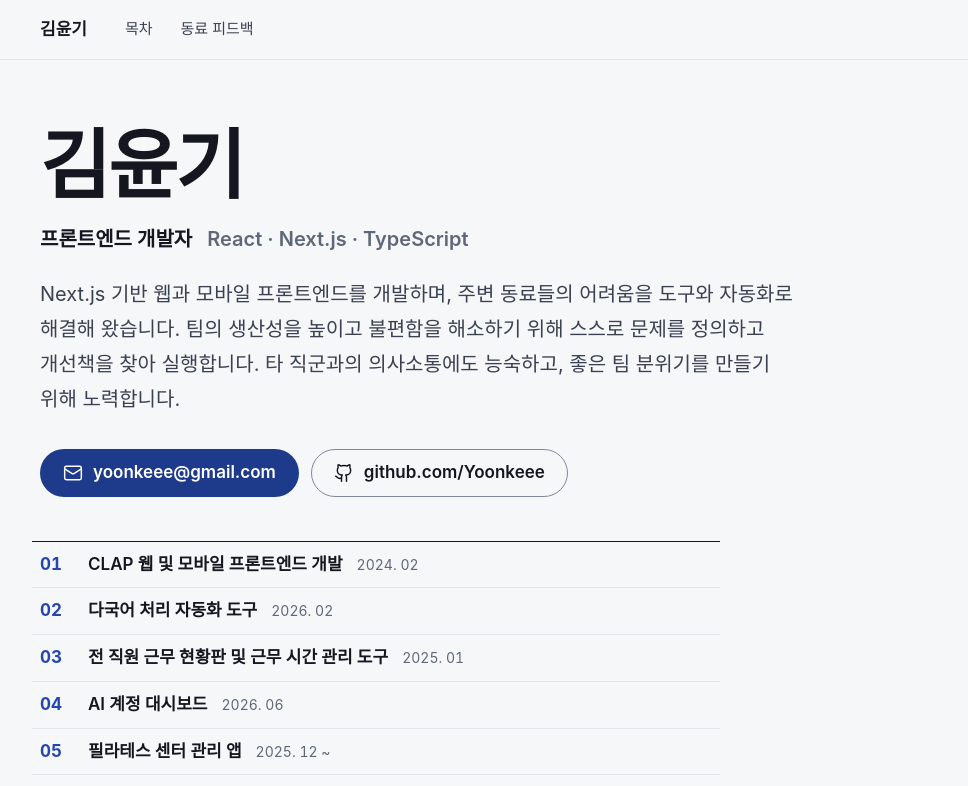
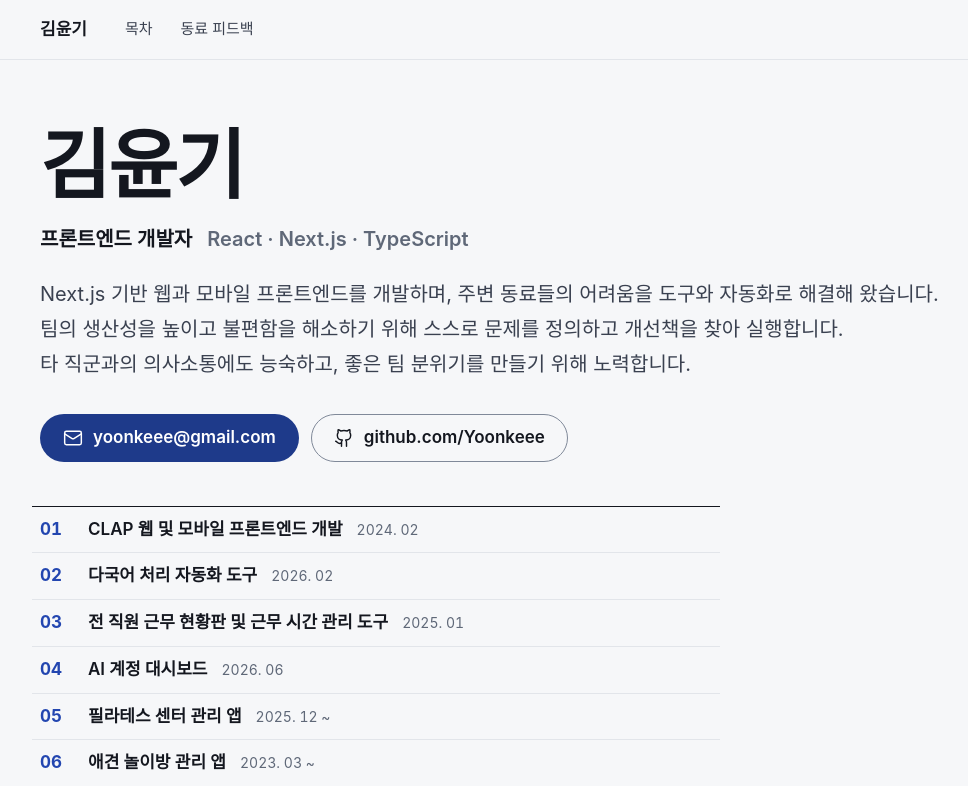
Before and after one commit to Yoonkeee/yoonkeee.github.io, a Next.js app: page /pf/ in a window 1280 px wide. Shown: the top 786 px of the page, without its empty margins (8-976 px from the left). Built offline with nearby package versions, Linux system fonts and the light colour scheme; a web font is replaced by a local one.

Commit message:
feat: 첫 화면 소개글을 한 줄에 한 문장씩 표시

```diff
--- a/src/components/Hero.module.css
+++ b/src/components/Hero.module.css
@@ -32,6 +32,16 @@
   max-width: 50rem;
   margin-top: 20px;
   font-size: var(--fs-lead);
+}
+
+@media (min-width: 1024px) {
+  .column > .lead {
+    max-width: none;
+  }
+
+  .sentence {
+    display: block;
+  }
 }
 
 .actions {
--- a/src/components/Hero.tsx
+++ b/src/components/Hero.tsx
@@ -23,7 +23,13 @@ export function Hero() {
           <span>{profile.role}</span>
           <span className={styles.stack}>{profile.stack}</span>
         </p>
-        <p className={styles.lead}>{profile.intro}</p>
+        <p className={styles.lead}>
+          {profile.intro.map((sentence) => (
+            <span key={sentence} className={styles.sentence}>
+              {sentence}{" "}
+            </span>
+          ))}
+        </p>
         <div className={styles.actions}>
           <a className={styles.primary} href={`mailto:${profile.email}`}>
             <MailIcon />
--- a/src/data/portfolio.ts
+++ b/src/data/portfolio.ts
@@ -93,8 +93,11 @@ export const profile = {
   name: "김윤기",
   role: "프론트엔드 개발자",
   stack: "React · Next.js · TypeScript",
-  intro:
-    "Next.js 기반 웹과 모바일 프론트엔드를 개발하며, 주변 동료들의 어려움을 도구와 자동화로 해결해 왔습니다. 팀의 생산성을 높이고 불편함을 해소하기 위해 스스로 문제를 정의하고 개선책을 찾아 실행합니다. 타 직군과의 의사소통에도 능숙하고, 좋은 팀 분위기를 만들기 위해 노력합니다.",
+  intro: [
+    "Next.js 기반 웹과 모바일 프론트엔드를 개발하며, 주변 동료들의 어려움을 도구와 자동화로 해결해 왔습니다.",
+    "팀의 생산성을 높이고 불편함을 해소하기 위해 스스로 문제를 정의하고 개선책을 찾아 실행합니다.",
+    "타 직군과의 의사소통에도 능숙하고, 좋은 팀 분위기를 만들기 위해 노력합니다.",
+  ],
   email: "yoonkeee@gmail.com",
   github: { label: "github.com/Yoonkeee", url: "https://github.com/Yoonkeee" },
 } as const;
```
